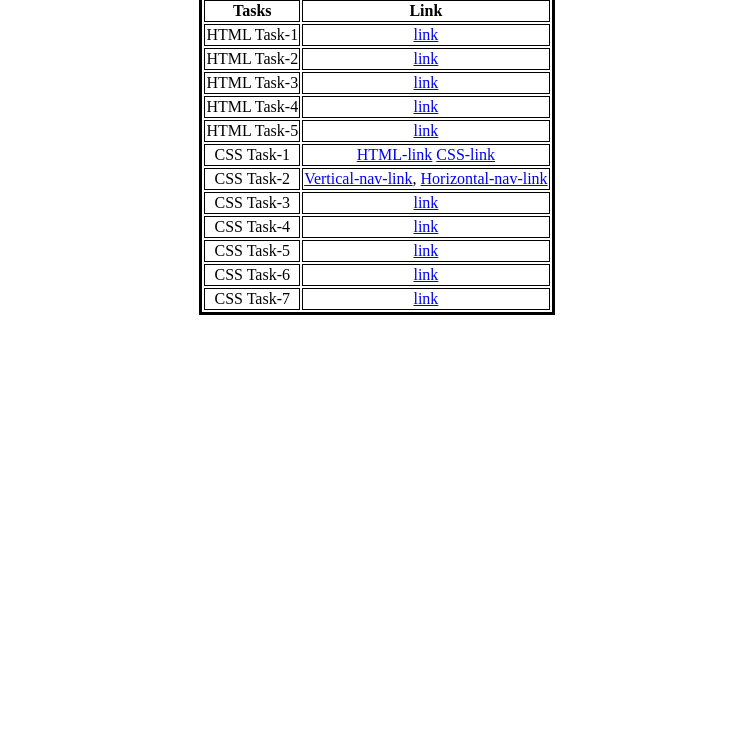
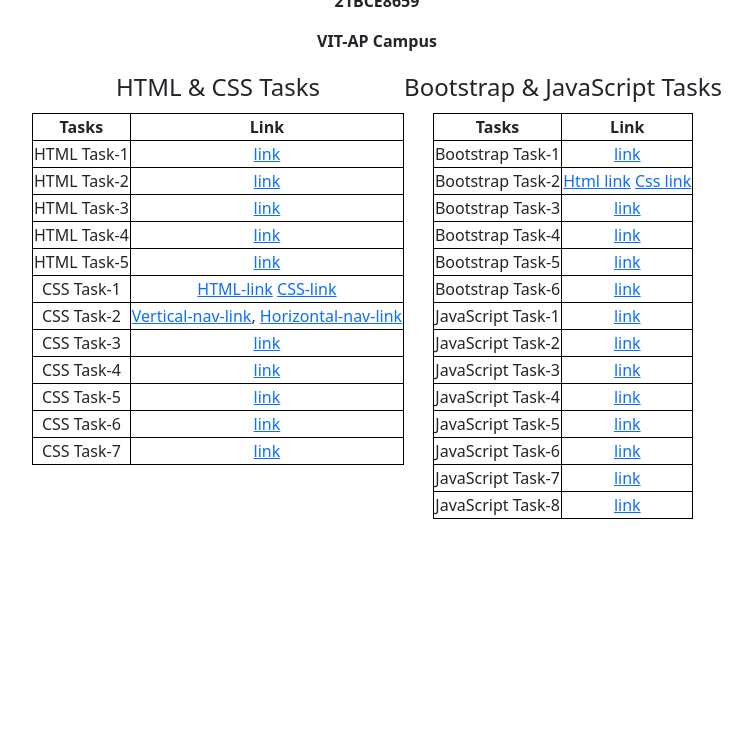
Before and after one commit to saisrushik/MERN-Stack-Assignments, a plain HTML site: page index.html in a window 1280 px wide. Shown: the part 67-800 px from the top of the page, without its empty margins (263-1015 px from the left). Drawn offline with nearby package versions, Linux system fonts and the light colour scheme.

Commit message:
updated Bootstrap& Javascript Table

```diff
--- a/index.html
+++ b/index.html
@@ -4,14 +4,26 @@
     <meta charset="UTF-8">
     <meta name="viewport" content="width=device-width, initial-scale=1.0">
     <title>Index</title>
+    <link href="https://cdn.jsdelivr.net/npm/bootstrap@5.0.2/dist/css/bootstrap.min.css" rel="stylesheet" />
+    <style>
+        table, th, td {
+            border: 1px solid black;
+            border-collapse: collapse;
+            text-align: center;
+            max-width: 400px;
+        }
+    </style>
 </head>
 <body>
     <center>
-        <table border="3" bordercolor="black" style="text-align: center;">
-            <caption><b>Govindgari Sai Srushik</b></caption>
-            <caption><b>21BCE8659</b></caption>
-            <caption><b>VIT-AP Campus</b></caption>
-            <tr >
+        <h1><b>Govindgari Sai Srushik</b></h1>
+        <p><b>21BCE8659</b></p>
+        <p><b>VIT-AP Campus</b></p>
+        <div class="d-flex flex-row justify-content-center mb-3">
+            <div>
+                <table>
+                    <legend>HTML & CSS Tasks</legend>
+                    <tr>
                         <th>Tasks</th>
                         <th>Link</th>
                     </tr>
@@ -90,6 +102,102 @@
                         </td>
                     </tr>
                 </table>
+            </div>
+            <div>
+                <table>
+                    <legend>Bootstrap & JavaScript Tasks</legend>
+                    <tr >
+                        <th>Tasks</th>
+                        <th>Link</th>
+                    </tr>
+                    <tr>
+                        <td>Bootstrap Task-1</td>
+                        <td>
+                            <a href="Bootstrap Tasks/BsTask-1.html" target="_blank">link</a>
+                        </td>
+                    </tr>
+                    <tr>
+                        <td>Bootstrap Task-2</td>
+                        <td>
+                            <a href="Bootstrap Tasks/BsTask-2.html" target="_blank">Html link</a>
+                            <a href="Bootstrap Tasks/style.css" target="_blank">Css link</a>
+                        </td>
+                    </tr>
+                    <tr>
+                        <td>Bootstrap Task-3</td>
+                        <td>
+                            <a href="Bootstrap Tasks/BsTask-3.html" target="_blank">link</a>
+                        </td>
+                    </tr>
+                    <tr>
+                        <td>Bootstrap Task-4</td>
+                        <td>
+                            <a href="Bootstrap Tasks/BsTask-4.html" target="_blank">link</a>
+                        </td>
+                    </tr>
+                    <tr>
+                        <td>Bootstrap Task-5</td>
+                        <td>
+                            <a href="Bootstrap Tasks/BsTask-5.html" target="_blank">link</a>
+                        </td>
+                    </tr>
+                    <tr>
+                        <td>Bootstrap Task-6</td>
+                        <td>
+                            <a href="Bootstrap Tasks/BsTask-6.html" target="_blank">link</a>
+                        </td>
+                    </tr>
+                    <tr>
+                        <td>JavaScript Task-1</td>
+                        <td>
+                            <a href="JavaScript Tasks/JsTask-1.html" target="_blank">link</a>
+                        </td>
+                    </tr>
+                    <tr>
+                        <td>JavaScript Task-2</td>
+                        <td>
+                            <a href="JavaScript Tasks/JsTask-2.html" target="_blank">link</a>
+                        </td>
+                    </tr>
+                    <tr>
+                        <td>JavaScript Task-3</td>
+                        <td>
+                            <a href="JavaScript Tasks/JsTask-3.html" target="_blank">link</a>
+                        </td>
+                    </tr>
+                    <tr>
+                        <td>JavaScript Task-4</td>
+                        <td>
+                            <a href="JavaScript Tasks/JsTask-4.html" target="_blank">link</a>
+                        </td>
+                    </tr>
+                    <tr>
+                        <td>JavaScript Task-5</td>
+                        <td>
+                            <a href="JavaScript Tasks/JsTask-5.html" target="_blank">link</a>
+                        </td>
+                    </tr>
+                    <tr>
+                        <td>JavaScript Task-6</td>
+                        <td>
+                            <a href="JavaScript Tasks/JsTask-6.html" target="_blank">link</a>
+                        </td>
+                    </tr>
+                    <tr>
+                        <td>JavaScript Task-7</td>
+                        <td>
+                            <a href="JavaScript Tasks/JsTask-7.html" target="_blank">link</a>
+                        </td>
+                    </tr>
+                    <tr>
+                        <td>JavaScript Task-8</td>
+                        <td>
+                            <a href="JavaScript Tasks/JsTask-8.html" target="_blank">link</a>
+                        </td>
+                    </tr>
+                </table>
+            </div>
+        </div>
     </center>
 </body>
 </html>
```
Lines whose indentation alone changed are shown as unchanged.
